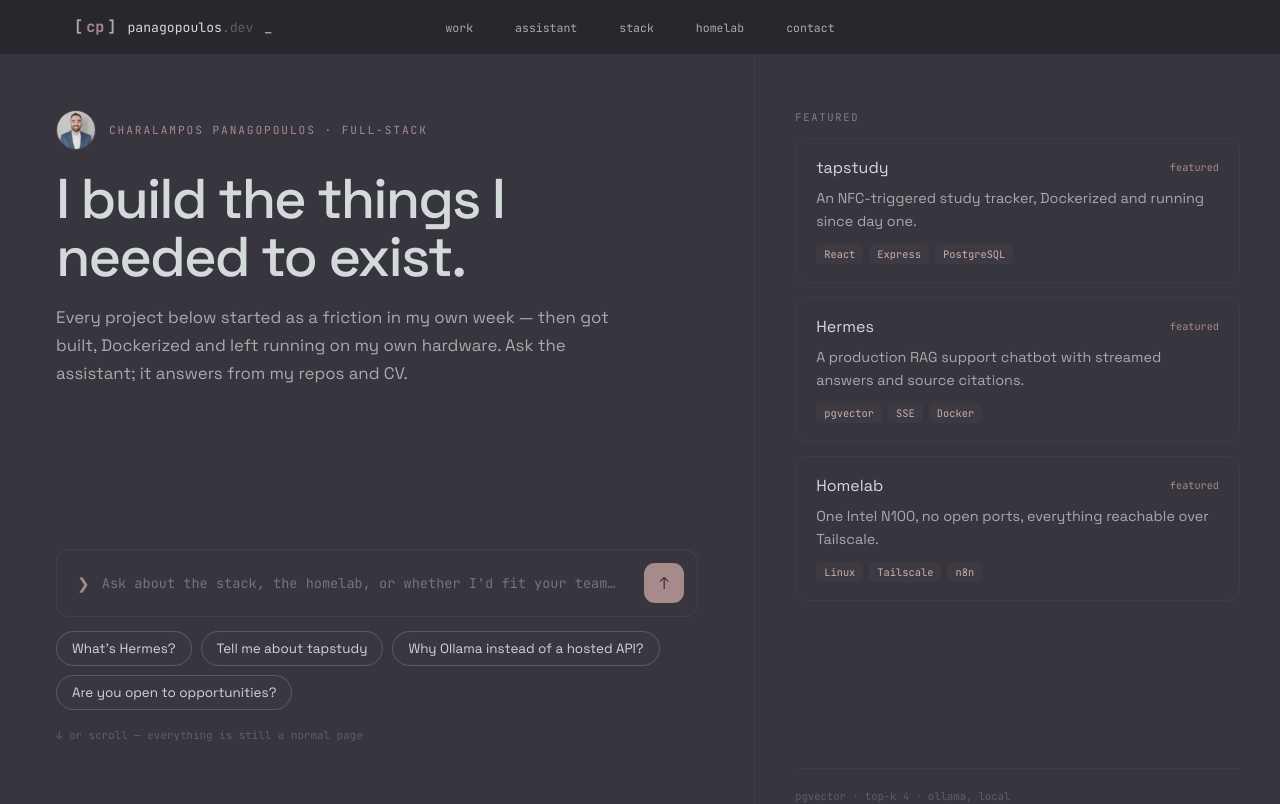
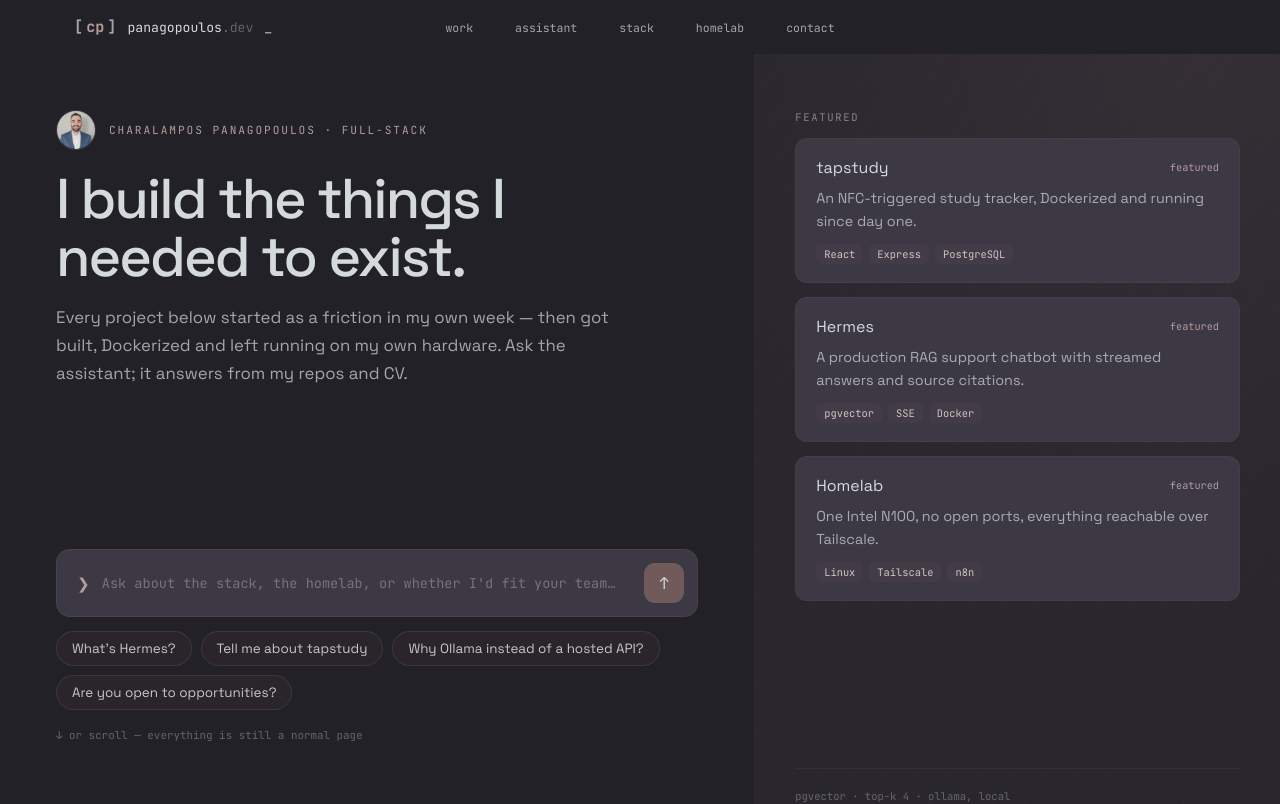
Before and after one commit to c-panagopoulos/Personal-Website, a React (Vite) app in the folder client/: page / in a window 1280 px wide. Shown: the top 804 px of the page. Built offline with nearby package versions, Linux system fonts and the light colour scheme.

Commit message:
Apply finalized color palette with scramble and wipe reveal effects

```diff
--- a/client/src/components/Hero.jsx
+++ b/client/src/components/Hero.jsx
@@ -51,7 +51,7 @@ export default function Hero() {
                   bulgeStrength={26}
                   cursorRadius={180}
                   gradientFrom="rgba(166, 139, 139, 0.65)"
-                  gradientTo="rgba(50, 47, 54, 0.4)"
+                  gradientTo="rgba(60, 56, 68, 0.4)"
                 />
               </div>
               <div className="assistant-card__question">&gt; {chat.question}</div>
--- a/client/src/components/HomelabSection.jsx
+++ b/client/src/components/HomelabSection.jsx
@@ -1,6 +1,7 @@
 import { useEffect, useState } from "react";
 import Reveal from "./Reveal.jsx";
 import Terminal from "./Terminal.jsx";
+import ScrambleText from "./ScrambleText.jsx";
 
 const CONTAINERS = [
   { id: "307b9a57b4a7", image: "tapstudy:latest", status: "Up 38 seconds", name: "tapstudy" },
@@ -70,8 +71,7 @@ export default function HomelabSection() {
       <div className="section-lead">
         <Reveal className="section-lead__inner">
           <h3 className="section-lead__title">
-            If it breaks at 3am,
-            <br />I am the on-call.
+            <ScrambleText lines={["If it breaks at 3am,", "I am the on-call."]} />
           </h3>
           <p className="section-lead__body">
             An Intel N100 running my personal cloud: Nextcloud, n8n, Tailscale, no open ports. One automation
@@ -89,7 +89,7 @@ export default function HomelabSection() {
             </div>
             <div className="fact">
               <div className="fact__label">UPTIME</div>
-              <div className="fact__value">148 days</div>
+              <div className="fact__value">_ days</div>
             </div>
           </div>
           <div style={{ marginTop: 30 }}>
--- a/client/src/components/MotionCarousel.jsx
+++ b/client/src/components/MotionCarousel.jsx
@@ -200,7 +200,7 @@ function DotBar({ selected, onClick }) {
       onClick={onClick}
       layout
       initial={false}
-      animate={{ width: selected ? 20 : 12, backgroundColor: selected ? "#a68b8b" : "#232a36" }}
+      animate={{ width: selected ? 20 : 12, backgroundColor: selected ? "#b39d9d" : "#3a3640" }}
       transition={transition}
       aria-label="Go to slide"
     />
--- /dev/null
+++ b/client/src/components/ScrambleText.jsx
@@ -0,0 +1,78 @@
+import { useEffect, useRef, useState } from "react";
+
+const SCRAMBLE_CHARS = "ABCDEFGHIJKLMNOPQRSTUVWXYZ#%&01";
+const FRAMES = 14;
+const FRAME_MS = 35;
+const LINE_STAGGER_MS = 120;
+
+function randomChar() {
+  return SCRAMBLE_CHARS[Math.floor(Math.random() * SCRAMBLE_CHARS.length)];
+}
+
+function scramble(text) {
+  return text
+    .split("")
+    .map((c) => (c === " " ? " " : randomChar()))
+    .join("");
+}
+
+export default function ScrambleText({ lines, as: Tag = "span" }) {
+  const [display, setDisplay] = useState(() => lines.map(scramble));
+  const ref = useRef(null);
+  const startedRef = useRef(false);
+
+  useEffect(() => {
+    const el = ref.current;
+    if (!el || startedRef.current) return undefined;
+
+    const observer = new IntersectionObserver(
+      (entries) => {
+        entries.forEach((entry) => {
+          if (!entry.isIntersecting || startedRef.current) return;
+          startedRef.current = true;
+          observer.disconnect();
+
+          lines.forEach((line, lineIndex) => {
+            setTimeout(() => {
+              let frame = 0;
+              const iv = setInterval(() => {
+                frame++;
+                const revealCount = Math.floor((frame / FRAMES) * line.length);
+                setDisplay((prev) => {
+                  const next = [...prev];
+                  next[lineIndex] = line
+                    .split("")
+                    .map((c, i) => (c === " " ? " " : i < revealCount ? c : randomChar()))
+                    .join("");
+                  return next;
+                });
+                if (frame >= FRAMES) {
+                  clearInterval(iv);
+                  setDisplay((prev) => {
+                    const next = [...prev];
+                    next[lineIndex] = line;
+                    return next;
+                  });
+                }
+              }, FRAME_MS);
+            }, lineIndex * LINE_STAGGER_MS);
+          });
+        });
+      },
+      { threshold: 0 }
+    );
+    observer.observe(el);
+    return () => observer.disconnect();
+  }, [lines]);
+
+  return (
+    <Tag ref={ref}>
+      {display.map((line, i) => (
+        <span key={i}>
+          {line}
+          {i < display.length - 1 && <br />}
+        </span>
+      ))}
+    </Tag>
+  );
+}
--- a/client/src/styles/global.css
+++ b/client/src/styles/global.css
@@ -1,15 +1,19 @@
 :root {
-  --bg: #29272e;
-  --bg-panel-a: #37353e;
-  --bg-panel-d: #201f24;
-  --accent: #a68b8b;
-  --accent-hover: #c7b0b0;
+  --bg: #232128;
+  --bg-panel: #29262e;
+  --bg-card: #3c3844;
+  --bg-panel-d: #1d1b22;
+  --bg-nav: #1e1c22;
+  --accent: #b39d9d;
+  --accent-hover: #cdc5c5;
   --accent-solid: #715a5a;
+  --accent-solid-hover: #86706e;
   --text-primary: #d3dad9;
-  --text-secondary: #a6aba9;
-  --text-tertiary: #7d827f;
-  --text-quiet: #5c605e;
-  --text-faint: #46474a;
+  --text-soft: #c3c8c7;
+  --text-secondary: rgba(211, 218, 217, 0.72);
+  --text-tertiary: rgba(211, 218, 217, 0.52);
+  --text-quiet: rgba(211, 218, 217, 0.36);
+  --text-faint: rgba(211, 218, 217, 0.22);
   --border: rgba(113, 90, 90, 0.16);
   --border-strong: rgba(113, 90, 90, 0.4);
   --font-sans: "Space Grotesk", sans-serif;
@@ -139,7 +143,7 @@ button {
   }
 }
 .resizable-navbar__body--visible {
-  background: rgba(33, 31, 36, 0.88);
+  background: rgba(30, 28, 34, 0.88);
   border: 1px solid var(--border);
 }
 .resizable-navbar__items {
@@ -205,7 +209,7 @@ button {
   }
 }
 .resizable-navbar__mobile--visible {
-  background: rgba(33, 31, 36, 0.92);
+  background: rgba(30, 28, 34, 0.92);
   border: 1px solid var(--border);
 }
 .resizable-navbar__mobile-header {
@@ -236,7 +240,7 @@ button {
   flex-direction: column;
   gap: 4px;
   border-radius: 14px;
-  background: rgba(33, 31, 36, 0.97);
+  background: rgba(30, 28, 34, 0.97);
   border: 1px solid var(--border);
   padding: 14px;
   box-shadow: 0 20px 50px rgba(11, 10, 12, 0.5);
@@ -302,7 +306,7 @@ button {
   display: grid;
   grid-template-columns: 1.18fr 0.82fr;
   min-height: 100vh;
-  background: var(--bg-panel-a);
+  background: var(--bg);
 }
 @media (max-width: 900px) {
   .hero {
@@ -371,7 +375,9 @@ button {
   display: flex;
   flex-direction: column;
   gap: 14px;
-  background: var(--bg-panel-a);
+  background-color: var(--bg-panel);
+  background-image: radial-gradient(circle at 85% 0%, rgba(113, 90, 90, 0.16), transparent 60%),
+    repeating-linear-gradient(125deg, rgba(113, 90, 90, 0.05) 0 1px, transparent 1px 26px);
 }
 .hero__panel-head {
   display: flex;
@@ -402,7 +408,7 @@ button {
 
 /* --- Cards (retrieval result cards, right panel) --- */
 .card {
-  background: var(--bg-panel-a);
+  background: var(--bg-card);
   border: 1px solid rgba(113, 90, 90, 0.18);
   border-radius: 12px;
   padding: 18px 20px;
@@ -553,7 +559,7 @@ button {
   display: flex;
   align-items: center;
   gap: 12px;
-  background: var(--bg-panel-a);
+  background: var(--bg-card);
   border: 1px solid rgba(113, 90, 90, 0.28);
   border-radius: 14px;
   padding: 13px 13px 13px 20px;
@@ -583,8 +589,8 @@ button {
   height: 40px;
   border: none;
   border-radius: 11px;
-  background: var(--accent);
-  color: var(--bg-panel-a);
+  background: var(--accent-solid);
+  color: var(--text-primary);
   cursor: pointer;
   font-size: 1.05rem;
   display: flex;
@@ -593,7 +599,7 @@ button {
   transition: transform 0.18s cubic-bezier(0.2, 0.7, 0.2, 1), background 0.25s ease;
 }
 .chat-input__send:hover {
-  background: var(--accent-hover);
+  background: var(--accent-solid-hover);
   transform: translateY(-2px);
 }
 .chat-input__send:active {
@@ -611,8 +617,8 @@ button {
 }
 .chip {
   background: rgba(113, 90, 90, 0.08);
-  border: 1px solid rgba(148, 163, 184, 0.3);
-  color: #cbd5e1;
+  border: 1px solid rgba(113, 90, 90, 0.3);
+  color: var(--text-soft);
   font-family: var(--font-sans);
   font-size: 0.84rem;
   padding: 8px 15px;
@@ -670,11 +676,11 @@ button {
 .scene--divider {
   padding-top: 88px;
   border-top: 1px solid var(--border);
-  background: var(--bg-panel-a);
+  background: var(--bg-panel);
 }
 .hermes-evidence {
   padding: 0 0 40px;
-  background: var(--bg-panel-a);
+  background: var(--bg-panel);
   border-bottom: 1px solid var(--border);
 }
 .scene__browser {
@@ -873,10 +879,31 @@ button {
   padding: 40px 56px 0;
   align-items: start;
 }
+.scene__grid--single {
+  grid-template-columns: 1fr;
+}
 @media (max-width: 900px) {
   .scene__grid {
     grid-template-columns: 1fr;
   }
+}
+.scene__facts--inline {
+  margin-top: 28px;
+  display: flex;
+  flex-wrap: wrap;
+  align-items: baseline;
+  gap: 14px;
+  max-width: 700px;
+  font-family: var(--font-mono);
+  font-size: 0.78rem;
+  color: var(--text-soft);
+}
+.scene__facts--inline .fact__label {
+  font-family: var(--font-mono);
+  font-size: 0.56rem;
+  letter-spacing: 0.2em;
+  color: var(--text-quiet);
+  margin-right: 4px;
 }
 .scene__kicker {
   display: flex;
@@ -931,13 +958,13 @@ button {
   transition: background 0.25s ease, transform 0.2s ease;
 }
 .btn:hover {
-  background: #fff;
+  background: #edefee;
   transform: translateY(-1px);
 }
 .btn__label {
   font-size: 0.98rem;
   font-weight: 600;
-  color: var(--bg-panel-a);
+  color: var(--bg);
 }
 .btn__tag {
   font-family: var(--font-mono);
@@ -947,17 +974,21 @@ button {
 }
 
 .facts {
-  display: grid;
-  grid-template-columns: 1fr 1fr;
+  display: flex;
+  flex-direction: column;
+  gap: 22px;
+}
+.facts .fact {
+  text-align: right;
 }
 .facts--row {
   display: flex;
+  flex-wrap: wrap;
+  gap: 28px;
   max-width: 660px;
 }
 .fact {
-  padding: 14px 0 14px 18px;
-  border-left: 1px solid var(--border);
-  flex: 1;
+  flex: none;
 }
 .fact__label {
   font-family: var(--font-mono);
@@ -968,7 +999,7 @@ button {
 .fact__value {
   font-family: var(--font-mono);
   font-size: 0.75rem;
-  color: #cbd5e1;
+  color: var(--text-soft);
   margin-top: 7px;
   line-height: 1.6;
 }
@@ -1020,7 +1051,7 @@ button {
   justify-content: space-between;
   padding: 14px 22px;
   border-bottom: 1px solid var(--border);
-  background: rgba(33, 31, 36, 0.6);
+  background: rgba(35, 33, 40, 0.6);
 }
 .assistant-section__body {
   flex: 1;
@@ -1049,7 +1080,7 @@ button {
 .assistant-section__sidebar-block-value {
   font-family: var(--font-mono);
   font-size: 0.74rem;
-  color: #cbd5e1;
+  color: var(--text-soft);
   margin-top: 9px;
   line-height: 1.9;
 }
@@ -1097,7 +1128,7 @@ button {
   flex-direction: column;
   gap: 14px;
   animation: rise 0.45s cubic-bezier(0.2, 0.7, 0.2, 1) both;
-  background: rgba(16, 15, 17, 0.55);
+  background: rgba(20, 19, 23, 0.6);
   backdrop-filter: blur(2px);
   -webkit-backdrop-filter: blur(2px);
   border-radius: 14px;
@@ -1106,12 +1137,12 @@ button {
 .chat-bubble--user {
   align-self: flex-end;
   max-width: 72%;
-  background: rgba(113, 90, 90, 0.14);
-  border: 1px solid rgba(113, 90, 90, 0.26);
+  background: rgba(113, 90, 90, 0.18);
+  border: 1px solid rgba(113, 90, 90, 0.35);
   border-radius: 12px 12px 4px 12px;
   padding: 11px 14px;
   font-size: 0.95rem;
-  color: #d9d0d0;
+  color: #ede3e3;
 }
 .chat-bubble--assistant {
   display: flex;
@@ -1153,7 +1184,7 @@ button {
   border: 1px solid rgba(113, 90, 90, 0.28);
   border-radius: 10px;
   padding: 12px 14px;
-  background: rgba(25, 23, 27, 0.7);
+  background: rgba(29, 27, 33, 0.7);
   max-width: 760px;
 }
 .assistant-input__field {
@@ -1168,8 +1199,8 @@ button {
 }
 .assistant-input__send {
   border: none;
-  background: var(--accent);
-  color: var(--bg-panel-a);
+  background: var(--accent-solid);
+  color: var(--text-primary);
   border-radius: 8px;
   padding: 9px 14px;
   cursor: pointer;
@@ -1179,7 +1210,7 @@ button {
   transition: background 0.25s ease;
 }
 .assistant-input__send:hover {
-  background: var(--accent-hover);
+  background: var(--accent-solid-hover);
 }
 .assistant-input__send:disabled {
   opacity: 0.5;
@@ -1189,7 +1220,7 @@ button {
 /* --- Stack section --- */
 .stack-section {
   padding: 96px 56px;
-  background: var(--bg-panel-a);
+  background: var(--bg-panel);
   border-top: 1px solid var(--border);
   border-bottom: 1px solid var(--border);
 }
@@ -1265,7 +1296,7 @@ button {
 }
 .stack-tag {
   background: transparent;
-  border: 1px solid rgba(148, 163, 184, 0.22);
+  border: 1px solid rgba(113, 90, 90, 0.22);
   border-radius: 8px;
   padding: 10px 18px;
   font-family: var(--font-sans);
@@ -1494,7 +1525,7 @@ button {
   height: 32px;
   border-radius: 50%;
   background: var(--accent);
-  color: var(--bg-panel-a);
+  color: var(--bg);
   display: flex;
   align-items: center;
   justify-content: center;
@@ -1840,7 +1871,7 @@ button {
   width: 8px;
   height: 8px;
   border-radius: 50%;
-  background: #232a36;
+  background: #3a3640;
 }
 .motion-carousel__terminal-label {
   font-family: var(--font-mono);
```
Also changed, not shown: client/src/App.jsx (+8 -6 lines), client/src/components/ProjectScene.jsx (+19 -2 lines), client/src/components/WipeReveal.jsx (added, +46 -0 lines).
